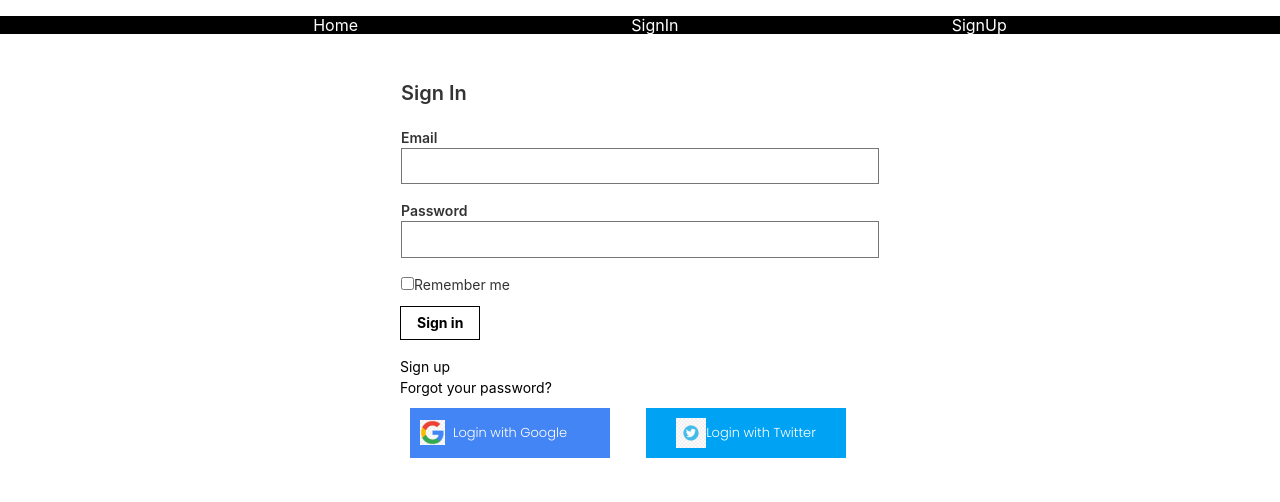
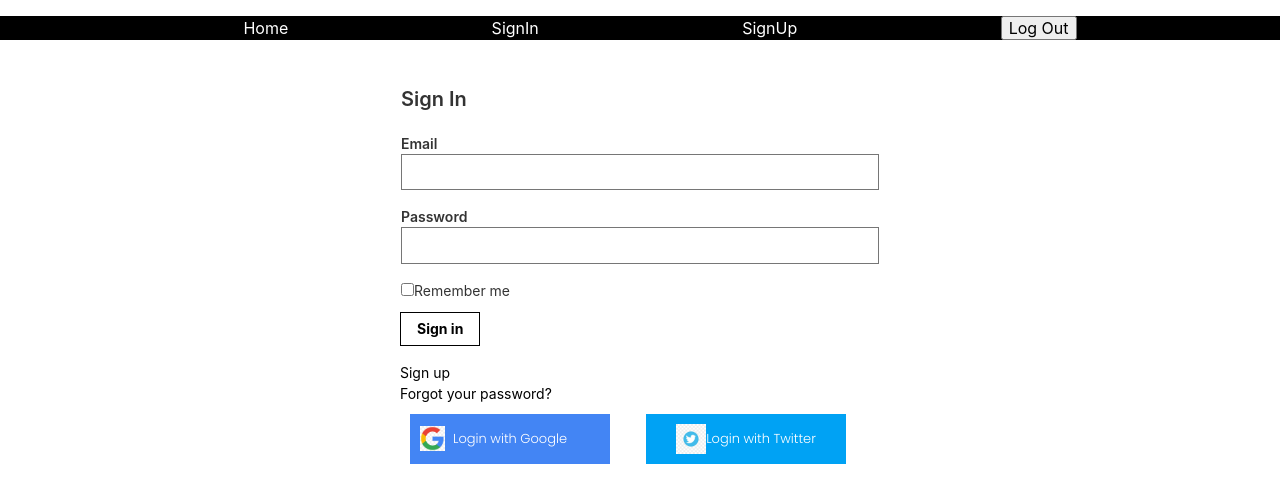
Before and after one commit to xaruFushigi/SignInForm-Front-End, a React (Create React App) app in the folder signinform-front-end/: page /signin in a window 1280 px wide. Shown: the top 502 px of the page. Built offline with nearby package versions, Linux system fonts and the light colour scheme; no server answers.

Commit message:
useContext implementation

```diff
--- a/signinform-front-end/package.json
+++ b/signinform-front-end/package.json
@@ -2,12 +2,14 @@
   "name": "signinform-front-end",
   "version": "0.1.0",
   "private": true,
+  "main": "src/index.js",
   "dependencies": {
     "@testing-library/jest-dom": "^5.16.5",
     "@testing-library/react": "^13.4.0",
     "@testing-library/user-event": "^13.5.0",
     "axios": "^1.3.5",
     "browser-router": "^0.2.0",
+    "http-proxy-middleware": "^2.0.6",
     "react": "^18.2.0",
     "react-dom": "^18.2.0",
     "react-router-dom": "^6.10.0",
--- a/signinform-front-end/src/App.js
+++ b/signinform-front-end/src/App.js
@@ -1,4 +1,4 @@
-import React, { useState } from 'react';
+import React, { useState, useContext } from 'react';
 //Routes related dependency
 import { BrowserRouter, Routes, Route } from 'react-router-dom';
 import Switch from "react-switch";
@@ -8,7 +8,8 @@ import {SignInForm, SignUpForm, NavigationBar, Home} from './components';
 import './App.css';
 import 'tachyons';
 import './GlobalStyles.css';
-
+import { myContext } from './Context';
+import { logOutContext } from './components/Logout/Logout';
 function App() {
   const [signInPageConditionChange, setSignInPageConditionChange] = useState('/signin'); //Sign In page condition
   const [signUpPageConditionChange, setSignUpPageConditionChange] = useState('/signup');  //Sign Up page condition
@@ -20,6 +21,8 @@ function App() {
                                                               entries: 0,
                                                               joined: ""
                                                             });
+  const userObject = useContext(myContext);
+  const logOutObject = useContext(logOutContext);
   //loads database from 'users' table
   const loadUsersDataFromDatabase = (usersDataFromDatabase) => {
     setDownloadUsersData({
--- /dev/null
+++ b/signinform-front-end/src/Context.js
@@ -0,0 +1,30 @@
+import React, {createContext, useEffect, useState} from 'react';
+export const myContext = createContext({});
+
+export default function Context(props) {
+    const [userObject, setUserObject] = useState(null);
+    useEffect(()=>{
+        fetch('http://localhost:3050/protected',
+            {
+                method: 'GET',
+                credentials : 'include',
+                headers : {'Content-Type': 'application/json'}
+            }
+        )
+            .then(response => { return response.json() })
+            .then(data => {
+                //if data exists
+                if(data) {
+                    setUserObject(data)
+                    console.log(data)
+                }//end of if
+            })
+            .catch(error =>{return console.log(error)})
+    },[]);
+
+  return (
+    <div>
+      <myContext.Provider value={userObject}>{props.children}</myContext.Provider>
+    </div>
+  )
+}
--- /dev/null
+++ b/signinform-front-end/src/components/Logout/Logout.js
@@ -0,0 +1,33 @@
+import React, {createContext, useEffect, useState} from 'react';
+
+export const logOutContext = createContext({});
+
+export default function Context(props) {
+
+    const [logOutObject, setLogOutObject] = useState(null);
+
+//////////////////////////////////////////////////////////////////
+    // useEffect(()=> {
+    //     fetch('http://localhost:3050/logout',
+    //         {
+    //             method: 'GET',
+    //             credentials : 'include',
+    //             headers: {'Content-Type' : 'application/json'}
+    //         }
+    //     ).then(response => { return response.json() })
+    //      .then(data => {
+    //         //if data exists
+    //         if(data) {
+    //             setLogOutObject(data)
+    //             console.log(data)
+    //         }//end of if
+    //      })
+    //      .catch(error => {return console.log(error)})
+    // }, []);
+
+  return (
+    <div>
+      <logOutContext.Provider value={logOutObject}>{props.children}</logOutContext.Provider>
+    </div>
+  )
+}
--- a/signinform-front-end/src/components/NavigationBar/NavigationBar.js
+++ b/signinform-front-end/src/components/NavigationBar/NavigationBar.js
@@ -4,13 +4,25 @@ import { Link } from 'react-router-dom';
 import styles from './NavigationBar.module.css';
 
 export default function NavigationBar() {
-
+  const onPressLogOut = () => {
+    fetch('http://localhost:3050/logout',
+                {
+                method: 'GET',
+                credentials : 'include',
+                headers : {'Content-Type': 'application/json'}
+            }
+          )
+      .then(response => {return response.json()})
+      .then(data => {if(data){}})
+      .catch(error => console.log(error))
+  }
   return (
     <div>
         <ul className={styles.navigationBar}>
                 <li><Link to='/'      >Home  </Link></li>
                 <li><Link to='/signin'>SignIn</Link></li>
                 <li><Link to='/signup'>SignUp</Link></li>
+                <li><button onClick={onPressLogOut}>Log Out</button></li>
         </ul>
     </div>
   )
--- a/signinform-front-end/src/components/SignInForm/SignInForm.js
+++ b/signinform-front-end/src/components/SignInForm/SignInForm.js
@@ -19,9 +19,7 @@ const SignInForm = (props) => {
     //
     const onCheckboxChange = (event) => {setRememberMeCheckbox(event.target.value)};
     //Google OAuth2.0 button
-    const googleLogin = () => {
-        window.open('http://localhost:3050/auth/google', '_self');
-    }
+    const googleLogin = () => {window.open('http://localhost:3050/auth/google', '_self')};
     //Sign In button press function
     const onSignInButtonPress = (event) => {
         //to prevent refresh of the webpage
@@ -45,10 +43,12 @@ const SignInForm = (props) => {
         })
         .then((data) => {
              setGetUserName(data.user.name);
+
             if(data && data.user) {
                 console.log('inside: ', loadUsersDataFromDatabase)
                 loadUsersDataFromDatabase(data);
                 SignInPageConditionChangeFunction();
+                 console.log('Success')
                 if (rememberMeCheckbox) {
                     localStorage.setItem('user', JSON.stringify(data.user));
                 }
@@ -163,14 +163,14 @@ const SignInForm = (props) => {
                             <div className='flex flex-row items-center pr3'>
                             {/* Log in With Google */}
                                 <div className={styles.googleContainer} onClick={googleLogin} >
-                                    <img src={GoogleLogo} width={30} />
+                                    <img alt='' src={GoogleLogo} width={30} />
                                     <p> Login with Google </p>
                                 </div>
                             </div>
                             <div className='flex flex-row items-center'>
                             {/* Log in With Twitter */}
                                 <div className={styles.twitterContainer} >
-                                    <img src={TwitterLogo} width={30} />
+                                    <img alt='' src={TwitterLogo} width={30} />
                                     <p> Login with Twitter </p>
                                 </div>
                             </div>
--- a/signinform-front-end/src/components/index.js
+++ b/signinform-front-end/src/components/index.js
@@ -2,3 +2,4 @@ export { default as SignInForm } from "./SignInForm/SignInForm";
 export { default as SignUpForm } from "./SignUpForm/SignUpForm";
 export { default as NavigationBar } from "./NavigationBar/NavigationBar";
 export { default as Home } from "./Home/Home";
+export { default as Logout } from "./Logout/Logout";
--- a/signinform-front-end/src/index.js
+++ b/signinform-front-end/src/index.js
@@ -3,11 +3,16 @@ import ReactDOM from 'react-dom/client';
 import './index.css';
 import App from './App';
 import reportWebVitals from './reportWebVitals';
-
+import Context from './Context';
+import { Logout } from './components';
 const root = ReactDOM.createRoot(document.getElementById('root'));
 root.render(
   <React.StrictMode>
-    <App />
+    <Logout>
+    <Context>
+      <App />
+    </Context>
+    </Logout>
   </React.StrictMode>
 );
 
```
Also changed, not shown: signinform-front-end/src/setupTests.js (deleted, +0 -5 lines), 1 other file (tests, documents, lock files or other folders).
